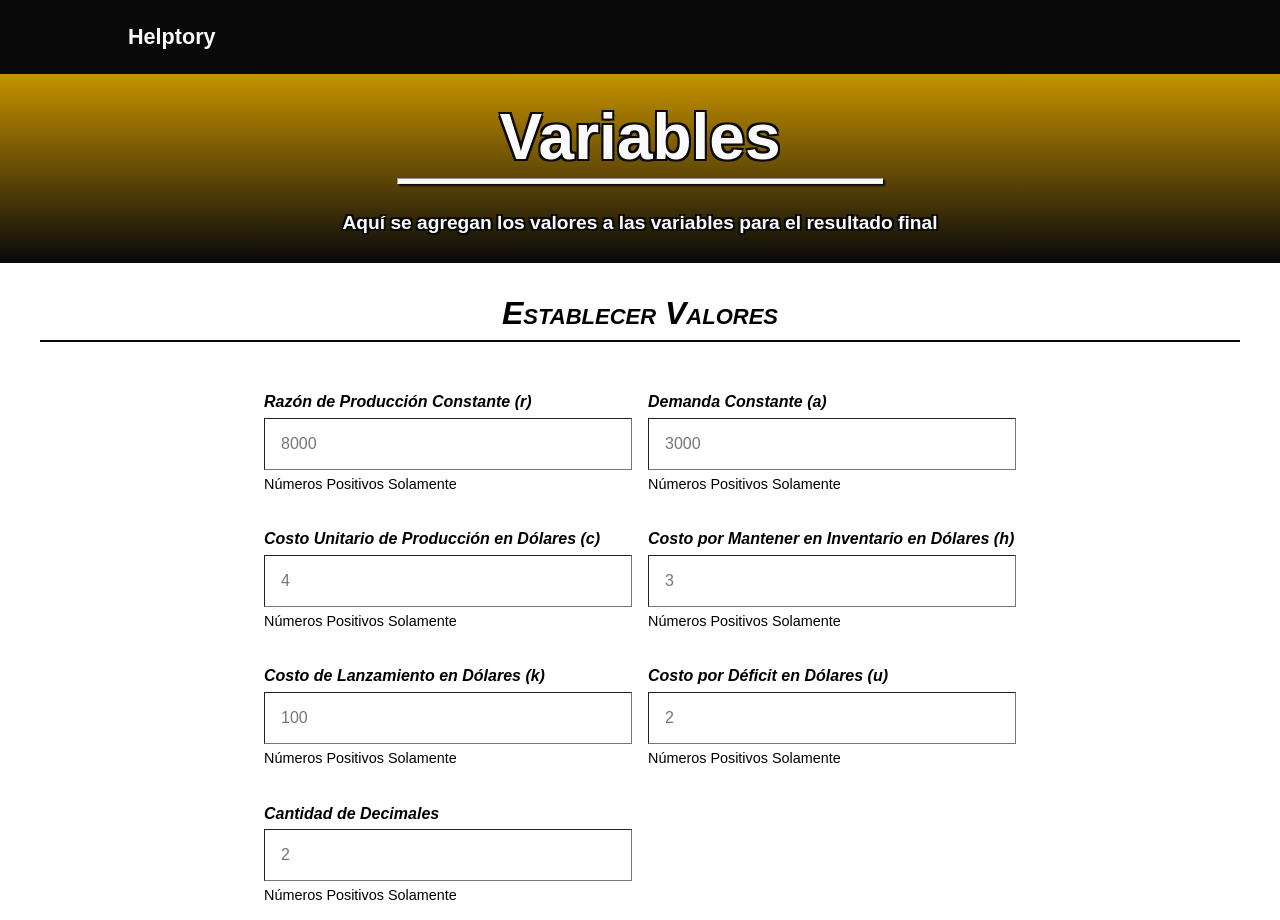
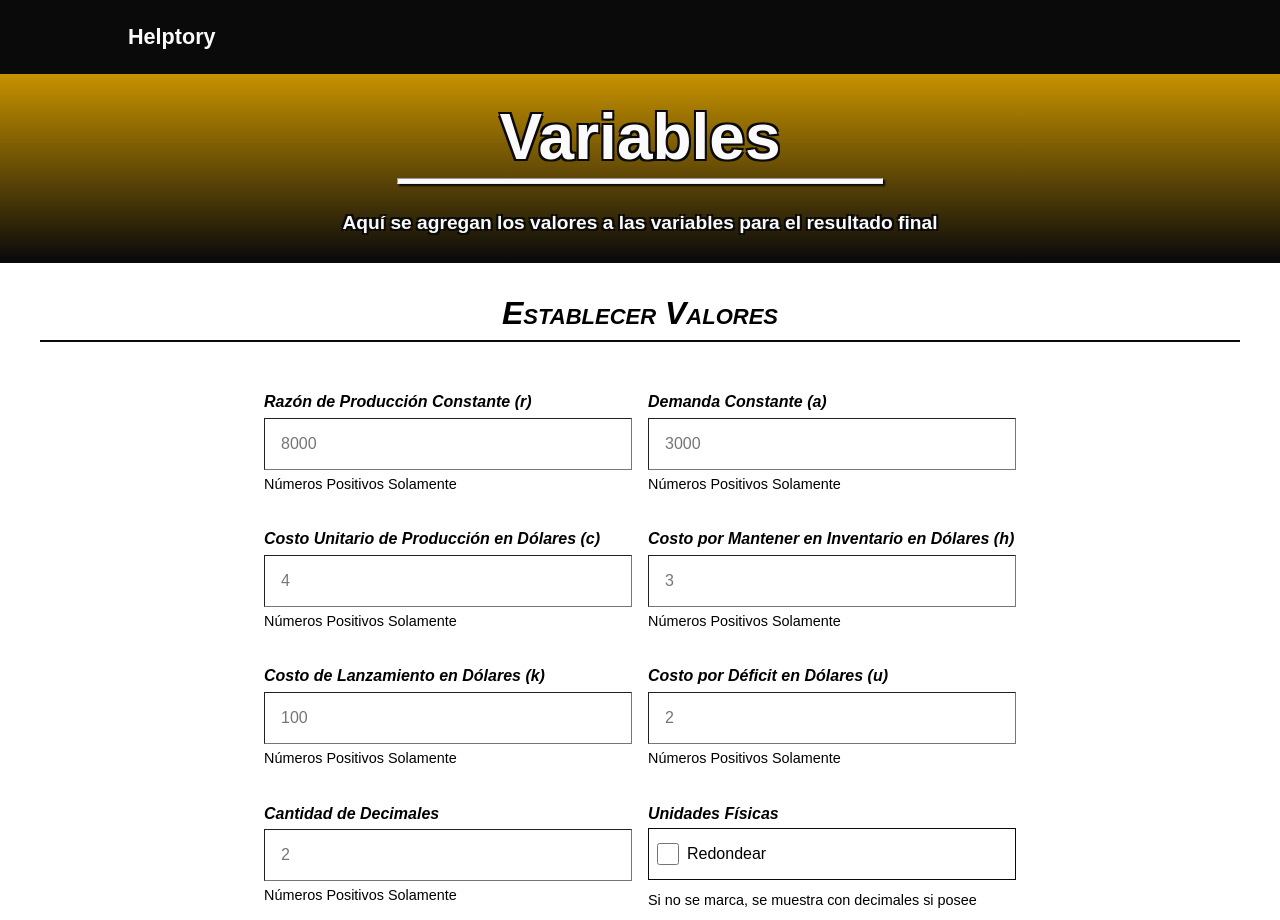
Before and after one commit to sh4dow18/helptory, a Next.js app: page /variables in a window 1280 px wide. Shown: the top 920 px of the page. Built offline with nearby package versions, Linux system fonts and the light colour scheme.

Commit message:
add: round number function in physics units
Add Round Number Function in Physics Units Results

```diff
--- a/src/app/variables/page.tsx
+++ b/src/app/variables/page.tsx
@@ -111,6 +111,17 @@ function VariablesPage({ searchParams }: Props) {
               help="Números Positivos Solamente"
               validation="number"
             />
+            {/* Physics Units Rounded Checkbox Input */}
+            <section>
+              <label htmlFor="rounded">
+                Unidades Físicas
+                <div>
+                  <input id="rounded" name="rounded" type="checkbox" />
+                  <p>Redondear</p>
+                </div>
+              </label>
+              <small>Si no se marca, se muestra con decimales si posee</small>
+            </section>
           </div>
         </Form>
       </section>
--- a/src/components/form.tsx
+++ b/src/components/form.tsx
@@ -74,7 +74,7 @@ function Form({ api, method, button, modal, children }: Props) {
       if (REFERENCE.current) {
         // First, get every Input, Textarea and Select in the Form
         // Later, create a new key-value array with input name and aria-invalid attribute
-        // Finally, remove any element with the key name "model"
+        // Finally, remove any element with the key name "model" or "rounded"
         // Example: [ ["name", true], ["email", false] ]
         const inputsList = Array.from(
           REFERENCE.current.querySelectorAll<
@@ -85,7 +85,8 @@ function Form({ api, method, button, modal, children }: Props) {
             input.name,
             input.getAttribute("aria-invalid") === "false",
           ])
-          .filter((input) => input[0] !== "model");
+          .filter((input) => input[0] !== "model")
+          .filter((input) => input[0] !== "rounded")
         // Create a new object from a key-value array
         // Example: From [ ["name", true], ["email", false] ] to { name: true, email: false }
         const FORM_OBJECT = Object.fromEntries(inputsList);
--- a/src/stylesheets/components/form.css
+++ b/src/stylesheets/components/form.css
@@ -12,7 +12,7 @@
 
 /* Second Grade */
 
-.form-container div {
+.form-container > div {
   /* Display */
   display: grid;
   grid-template-columns: 1fr 1fr;
@@ -105,6 +105,36 @@
   font-size: 0.9rem;
 }
 
+/* Fourth Grade */
+
+.form-container section label div:has(input[type="checkbox"]) {
+  /* Display */
+  display: flex;
+  align-items: center;
+  cursor: pointer;
+  /* Spacers */
+  padding-block: 0.7rem;
+  margin-block: 5px;
+  /* Colors */
+  border: 1px solid var(--black);
+}
+
+/* Fifth Grade */
+
+.form-container section label div input[type="checkbox"] {
+  /* Display */
+  width: 22px;
+  height: 22px;
+  cursor: pointer;
+  /* Spacers */
+  margin-inline: 0.5rem;
+}
+.form-container section label div p {
+  /* Texts */
+  font-weight: normal;
+  font-style: normal;
+}
+
 /* Media Queries */
 /* Sorted by Max Width */
 
```
Also changed, not shown: src/app/result/page.tsx (+21 -6 lines), src/libs/math.ts (+18 -8 lines).
